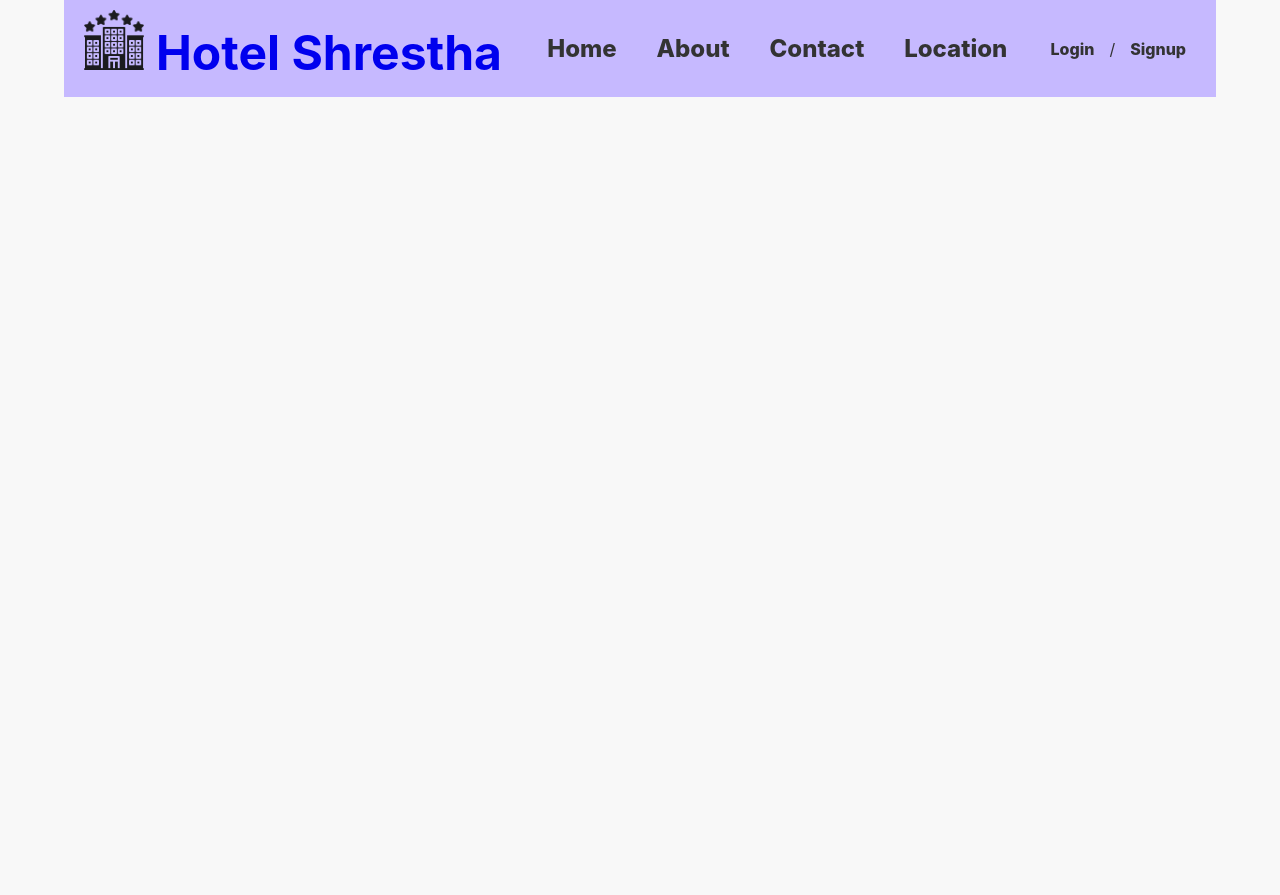
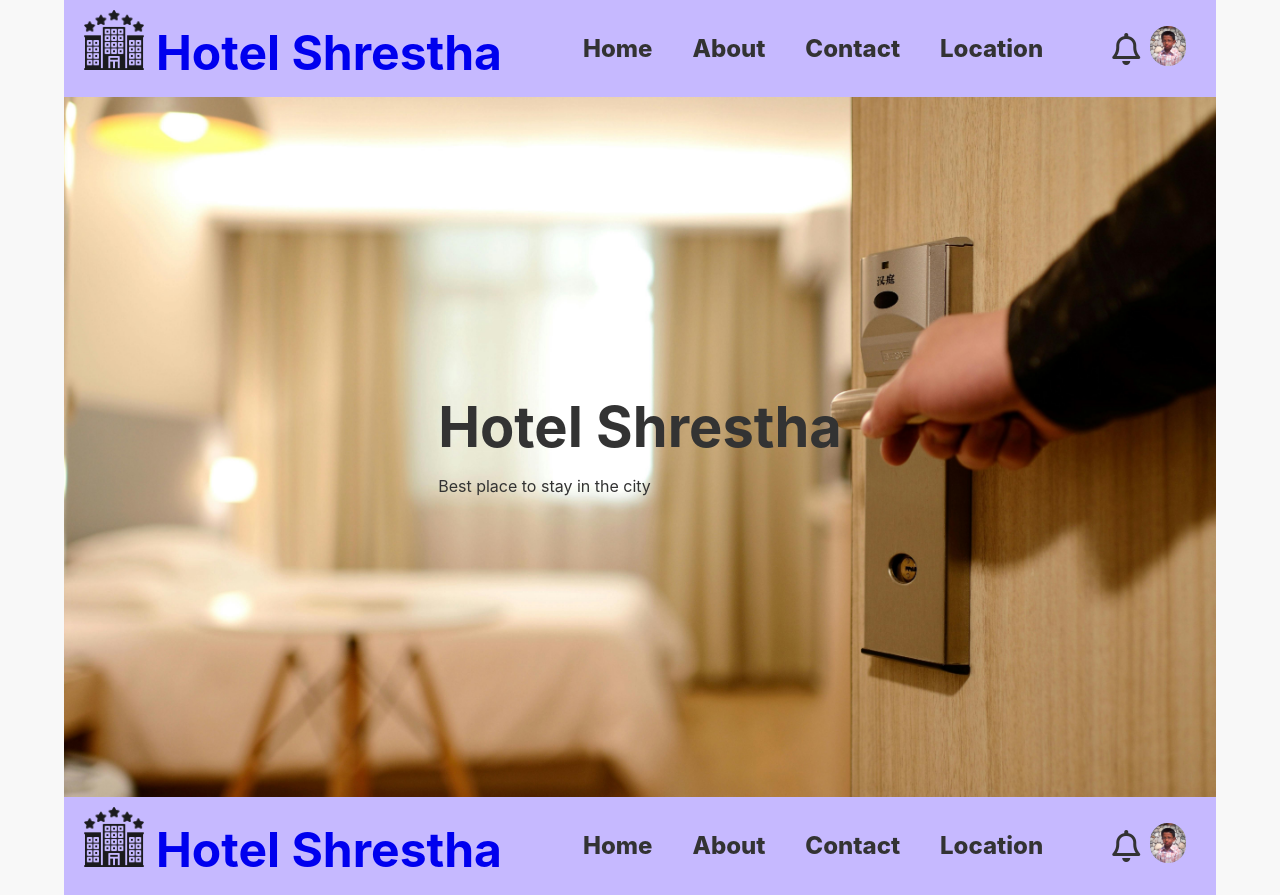
Before and after one commit to alexcodder/Final-Year-Project, a React (Vite) app in the folder LearningReact/: page / in a window 1280 px wide. Before the commit the page ends 800 px from the top, so only its background shows below. Built offline with nearby package versions, Linux system fonts and the light colour scheme.

Commit message:
Date: 2024-12-3 8:00:00 Description: Updated nav bar Updated opeaning page Created Footer with Header components

```diff
--- a/LearningReact/index.html
+++ b/LearningReact/index.html
@@ -10,7 +10,7 @@
   <body>
     <div class="container">
       <div id="root"></div>
-      <script type="module" src="/src/main.jsx"></script>
+      <script type="module" src="./src/main.jsx"></script>
     </div>
   </body>
 </html>
--- a/LearningReact/src/component/ConstantVariable.jsx
+++ b/LearningReact/src/component/ConstantVariable.jsx
@@ -1,2 +1,2 @@
-export let user = 0; // Declare and initialize the user variable
+export let user = 1; // Declare and initialize the user variable
 export let LoginStatus = false; // Declare the LoginStatus variable
--- a/LearningReact/src/component/Footer.jsx
+++ b/LearningReact/src/component/Footer.jsx
@@ -1,55 +1,29 @@
-// import React, { useState } from "react";
-// import { Link } from "react-router-dom";
-// import "../stylesheet/Style.scss";
-// import logo from "../assets/image/Logo.png";
-// import Profile from "../assets/image/Profile.png";
-// import { LoginStatus } from "./ConstantVariable";
-// console.log({LoginStatus})
+import React, { useState, useEffect } from "react";
+import { Link } from "react-router-dom";
+import "../stylesheet/Style.scss";
+import logo from "../assets/image/Logo.png";
+import LoginFilter from "../auth-filter/Filter";
 
-// function Loginfilter() {
-//     if (LoginStatus === true) {
-//         return (
-//             <div className="Header__ProfileMenu">
-//                 <Link to="/profile" className="Header__ProfileMenu-Profile">
-//                     <img src={Profile} alt="Profile" />
-//                 </Link>
-//             </div>
-//         );
-//     } else {
-//         return (
-//             <div className="Header__ProfileMenu">
-//                 <Link to="/login" className="Header__ProfileMenu-Login" >
-//                     Login
-//                 </Link>
-//                 <span className="Header__ProfileMenu-Seperator">/</span>
-//                 <Link to="/SignUp" className="Header__ProfileMenu-Signup">
-//                     Signup
-//                 </Link>
-//             </div>
-//         );
-//     }
-// }
+const Footer = () => {
+  return (
+    <div className="Header">
+      <Link to="/home">
+        <div className="Header__Logo">
+          <img src={logo} alt="Logo" />
+          <h4>Hotel Shrestha</h4>
+        </div>
+      </Link>
+      <div className="Header__Menu">
+        <Link to="/home">Home</Link>
+        <Link to="/about">About</Link>
+        <Link to="/contact">Contact</Link>
+        <Link to="/location">Location</Link>
+      </div>
+      <div className="Header__ProfileMenu">
+        < LoginFilter />
+      </div>
+    </div>
+  );
+};
 
-// function Header() {
-//     return (
-//         <div className="Header">
-//             <Link to="/index">
-//                 <div className="Header__Logo">
-//                     <img src={logo} alt="Logo" />
-//                     <h4>Hotel Shrestha</h4>
-//                 </div>
-//             </Link>
-//             <div className="Header__Menu">
-//                 <Link to="/index">Home</Link>
-//                 <Link to="/about">About</Link>
-//                 <Link to="/contact">Contact</Link>
-//                 <Link to="/location">Location</Link>
-//             </div>
-//             <div className="Header__ProfileMenu">
-//                 <Loginfilter />
-//             </div>
-//         </div>
-//     );
-// }
-
-// export default Header;
+export default Footer;
--- a/LearningReact/src/component/Header.jsx
+++ b/LearningReact/src/component/Header.jsx
@@ -7,14 +7,14 @@ import LoginFilter from "../auth-filter/Filter";
 const Header = () => {
   return (
     <div className="Header">
-      <Link to="/index">
+      <Link to="/home">
         <div className="Header__Logo">
           <img src={logo} alt="Logo" />
           <h4>Hotel Shrestha</h4>
         </div>
       </Link>
       <div className="Header__Menu">
-        <Link to="/index">Home</Link>
+        <Link to="/home">Home</Link>
         <Link to="/about">About</Link>
         <Link to="/contact">Contact</Link>
         <Link to="/location">Location</Link>
--- a/LearningReact/src/main.jsx
+++ b/LearningReact/src/main.jsx
@@ -2,6 +2,7 @@ import React from "react";
 import ReactDOM from "react-dom/client";
 import { BrowserRouter as Router, Route, Routes } from "react-router-dom";
 import Header from "./component/Header.jsx";
+import Footer from "./component/Footer.jsx";
 // import Footer from "./component/Footer.jsx";
 import Index from "./pages/Index.jsx";
 import About from "./pages/About.jsx";
@@ -20,7 +21,8 @@ function Main() {
     <Router>
       <Header />
       <Routes>
-        <Route path="/Index" element={<Index />} />
+        <Route path="/" element={<Index />} />
+        <Route path="/home" element={<Index />} />
         <Route path="/about" element={<About />} />
         <Route path="/contact" element={<Contact />} />
         <Route path="/location" element={<Location />} />
@@ -28,7 +30,7 @@ function Main() {
         <Route path="/signup" element={<SignUp />} />
         <Route path="/profile" element={<Profile />} />
       </Routes>
-      {/* <Footer /> */}
+      <Footer />
     </Router>
   );
 }
--- a/LearningReact/src/pages/Index.jsx
+++ b/LearningReact/src/pages/Index.jsx
@@ -1,6 +1,8 @@
 import React from "react";
 import "../stylesheet/Style.scss";
 import "../stylesheet/Home.scss";
+
+
 
 function Home() {
   return (
--- a/LearningReact/src/stylesheet/Style.css
+++ b/LearningReact/src/stylesheet/Style.css
@@ -2,6 +2,10 @@
   max-width: 1800px;
   margin: 0px auto;
   padding: 0px;
+}
+
+.container {
+  margin: 0 5%;
 }
 
 a {
@@ -17,18 +21,23 @@ a {
 }
 .Header__Logo {
   display: flex;
-  align-items: center;
   justify-content: space-between;
-  width: 300px;
+  width: 430px;
+  align-items: baseline;
 }
 .Header__Logo img {
-  height: 50px;
+  height: 60px;
+}
+.Header__Logo a:active, .Header__Logo a:focus {
+  color: inherit;
+  outline: none;
 }
 .Header__Menu {
   display: flex;
-  justify-content: space-between;
+  justify-content: space-around;
   align-items: center;
   width: 500px;
+  font-size: 1.5em;
 }
 .Header__Menu a {
   text-decoration: none;
@@ -42,6 +51,7 @@ a {
 .Header__ProfileMenu {
   display: flex;
   justify-content: center;
+  align-items: center;
 }
 .Header__ProfileMenu a {
   text-decoration: none;
```
Also changed, not shown: 1 other file (tests, documents, lock files or other folders).
